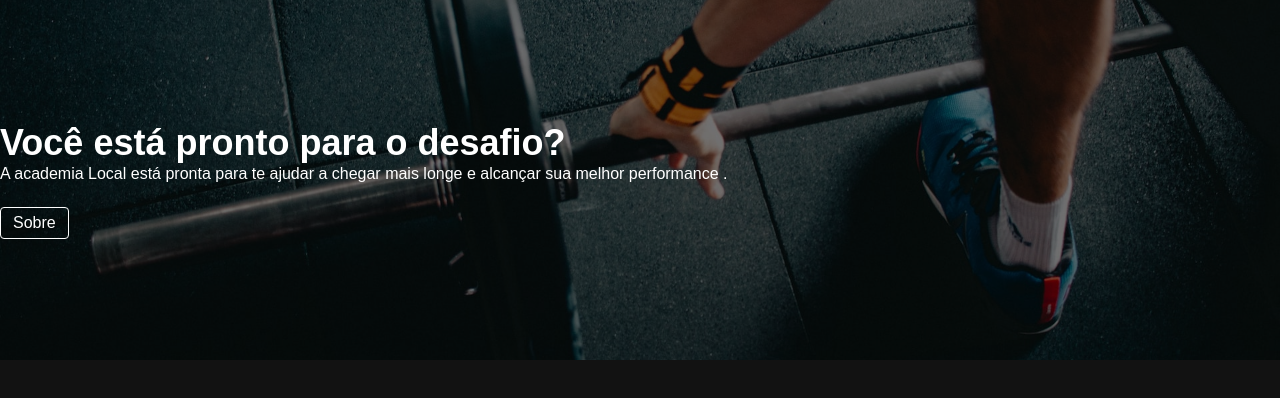
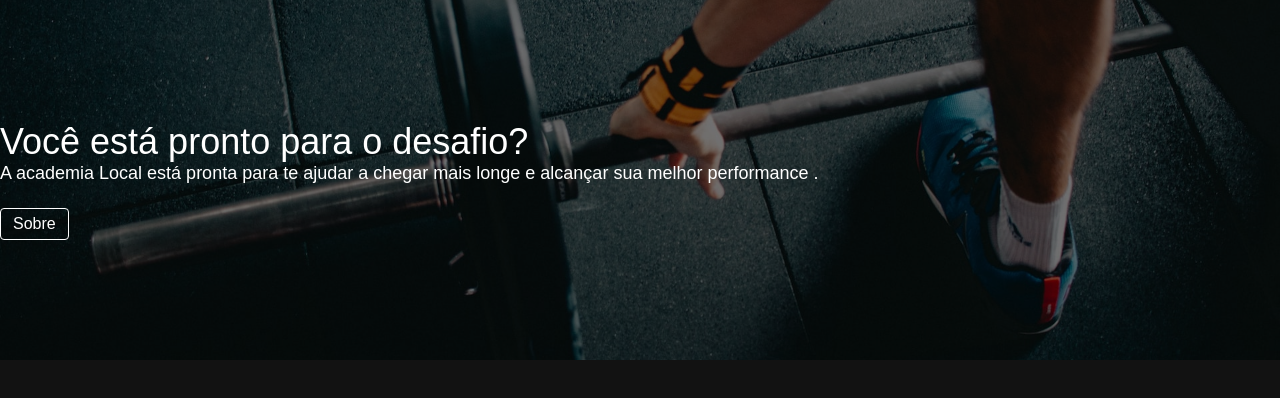
Before and after one commit to kevincamussi/academialocal_svelte, a SvelteKit app: page / in a window 1280 px wide. Shown: the top 398 px of the page. Built offline with nearby package versions, Linux system fonts and the light colour scheme.

Commit message:
style:add img from emoji

```diff
--- a/src/routes/+page.svelte
+++ b/src/routes/+page.svelte
@@ -1,5 +1,6 @@
 <script>
 	import imgHome from '../assets/musculacao.jpg';
+	import icon from '../assets/icon-muscle.png';
 </script>
 
 <section class="intro" style="background-image: url({imgHome});">
@@ -37,5 +38,14 @@
 		.btn {
 			margin-top: 24px;
 		}
+
+		p {
+			font-size: calc(18 / 16 * 1rem);
+		}
+
+		img {
+			display: inline;
+			max-width: 36px;
+		}
 	}
 </style>
--- a/src/styles/global.scss
+++ b/src/styles/global.scss
@@ -15,9 +15,14 @@ body {
   background-color: colors('bg');
   color: colors('white');
 }
+p,h1,h2,h3,h4,h5,h6 {
+  overflow-wrap: break-word;
+}
+
 
 h1, h2, h3 {
   font-family: 'Roboto Condensed Variable', sans-serif;
+  font-weight: normal;
   line-height: 1.2;
 }
 
```
